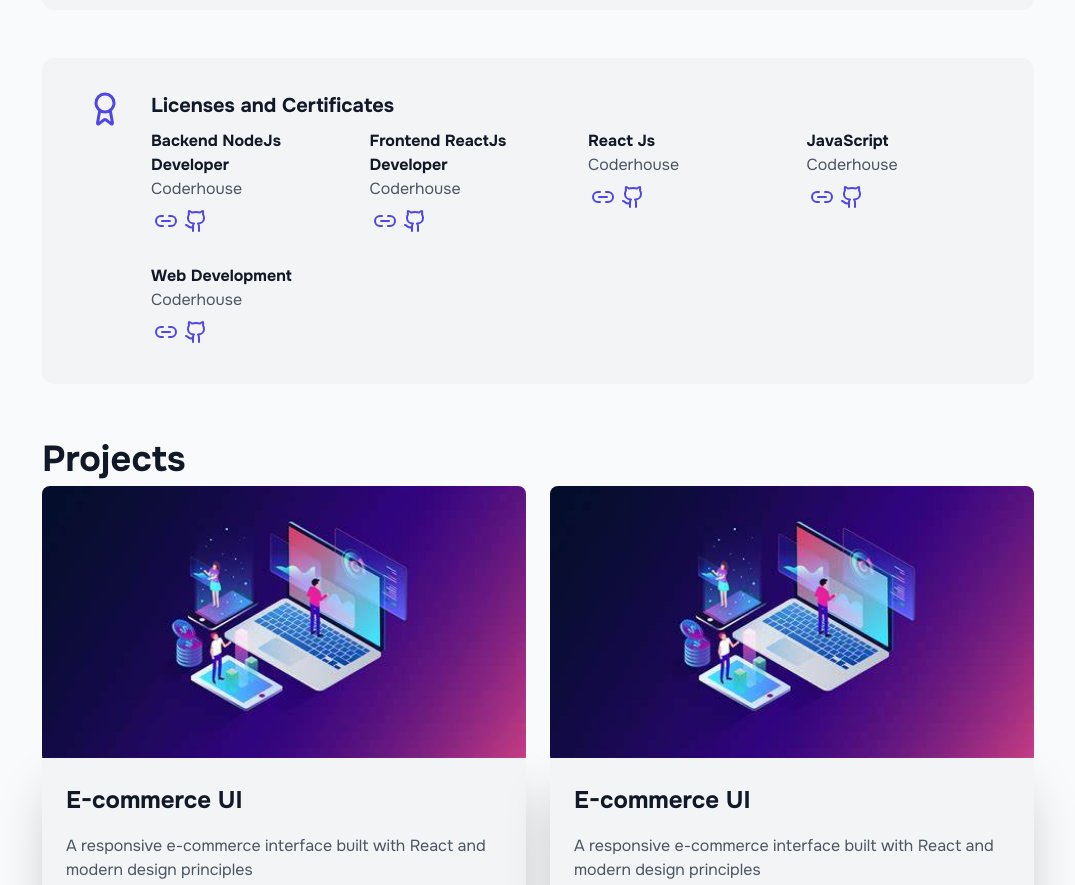
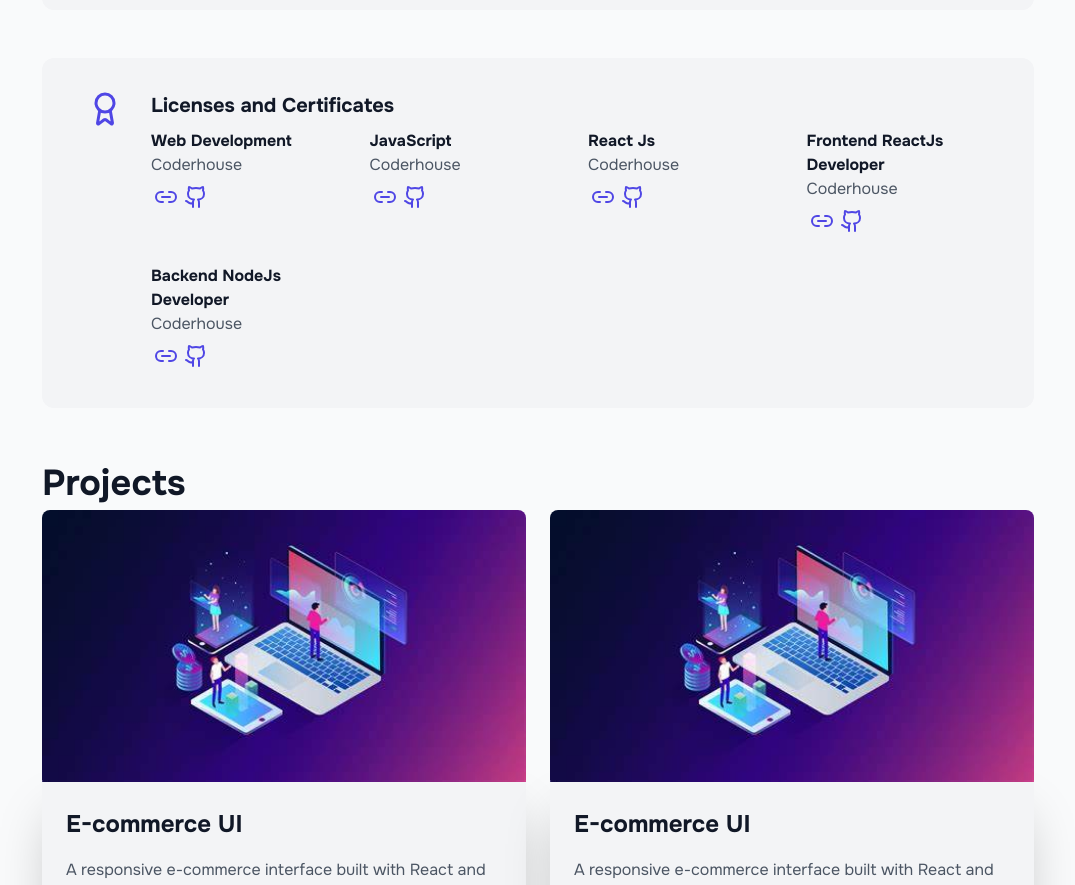
Before and after one commit to Orbitado/portfolio, a Next.js app: page / in a window 1280 px wide. Shown: the part 1420-2305 px from the top of the page, without its empty margins (102-1177 px from the left). Built offline with nearby package versions, Linux system fonts and the light colour scheme.

Commit message:
feat: edited the styles of the licenses and certifications

```diff
--- a/src/constants/certificationsList.ts
+++ b/src/constants/certificationsList.ts
@@ -1,10 +1,24 @@
 export const certificationsList = [
   {
-    course: "Backend NodeJs Developer",
+    course: "Web Development",
     institution: "Coderhouse",
     certificate:
-      "https://www.coderhouse.com/ar/certificados/6690ee700a18b173d517bd7c?lang=en",
-    project: "https://github.com/Orbitado/backend-ecommerce",
+      "https://www.coderhouse.com/ar/certificados/6355b3d26e1261000e423cbd?lang=en",
+    project: "https://github.com/Orbitado/leonardo-newportfolio",
+  },
+  {
+    course: "JavaScript",
+    institution: "Coderhouse",
+    certificate:
+      "https://www.coderhouse.com/ar/certificados/63f8db4e0b0b6d000e653e53?lang=en",
+    project: "https://github.com/Orbitado/boutique-ecommerce",
+  },
+  {
+    course: "React Js",
+    institution: "Coderhouse",
+    certificate:
+      "https://www.coderhouse.com/ar/certificados/6487af8c7b2e96000290fb7b?lang=en",
+    project: "https://github.com/Orbitado/pokestore",
   },
   {
     course: "Frontend ReactJs Developer",
@@ -14,24 +28,10 @@
     project: "https://github.com/Orbitado/pokestore",
   },
   {
-    course: "React Js",
+    course: "Backend NodeJs Developer",
     institution: "Coderhouse",
     certificate:
-      "https://www.coderhouse.com/ar/certificados/6487af8c7b2e96000290fb7b?lang=en",
-    project: "https://github.com/Orbitado/pokestore",
-  },
-  {
-    course: "JavaScript",
-    institution: "Coderhouse",
-    certificate:
-      "https://www.coderhouse.com/ar/certificados/63f8db4e0b0b6d000e653e53?lang=en",
-    project: "https://github.com/Orbitado/boutique-ecommerce",
-  },
-  {
-    course: "Web Development",
-    institution: "Coderhouse",
-    certificate:
-      "https://www.coderhouse.com/ar/certificados/6355b3d26e1261000e423cbd?lang=en",
-    project: "https://github.com/Orbitado/leonardo-newportfolio",
+      "https://www.coderhouse.com/ar/certificados/6690ee700a18b173d517bd7c?lang=en",
+    project: "https://github.com/Orbitado/backend-ecommerce",
   },
 ];
--- a/src/scss/_education.scss
+++ b/src/scss/_education.scss
@@ -25,17 +25,16 @@
     &--container {
       width: 100%;
       display: grid;
-      grid-column: 1 1;
-      grid-template-columns: 1fr 1fr 1fr 1fr;
+      grid-template-columns: repeat(4, 1fr);
       gap: map-get($spacing, lg);
       justify-content: space-between;
 
-      @media screen and (max-width: map-get($breakpoints, lg)) {
-        grid-template-columns: 1fr 1fr 1fr;
+      @media screen and (max-width: map-get($breakpoints, "lg")) {
+        grid-template-columns: repeat(3, 1fr);
       }
 
-      @media screen and (max-width: map-get($breakpoints, "md")) {
-        grid-template-columns: 1fr;
+      @media screen and (max-width: map-get($breakpoints, "sm")) {
+        grid-template-columns: repeat(1, 1fr);
       }
     }
   }
```
Also changed, not shown: src/constanjs/certificationsList.js (added, +32 -0 lines), src/app/styles.css.
